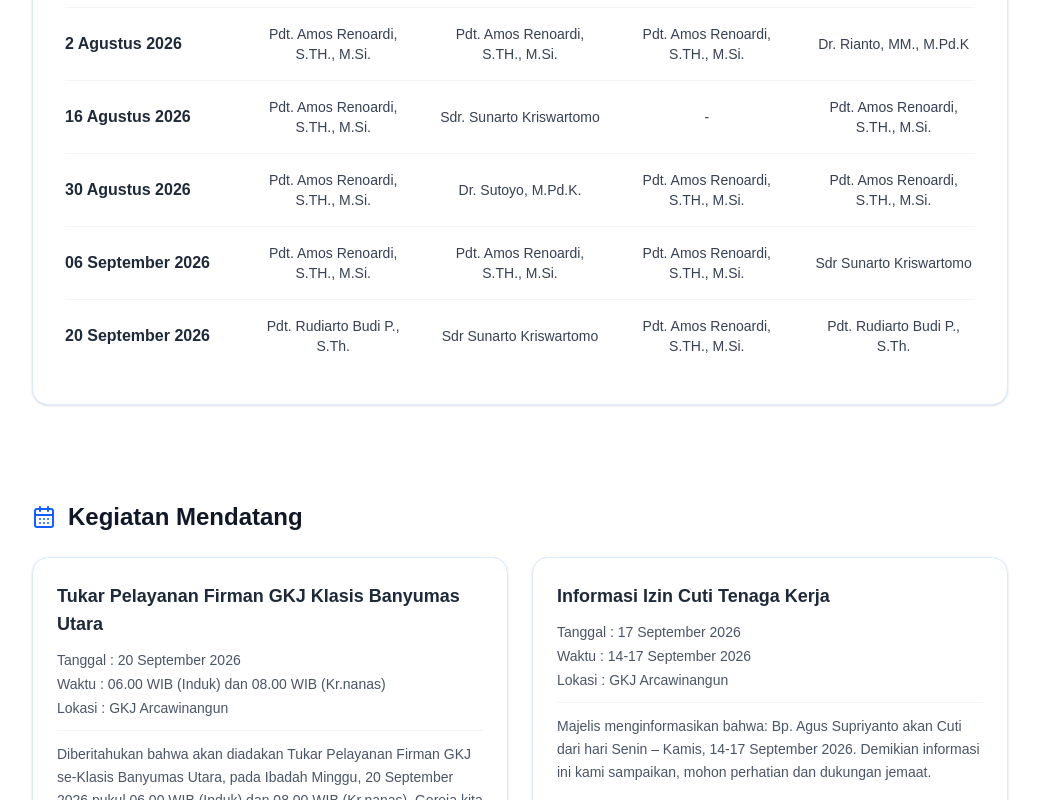
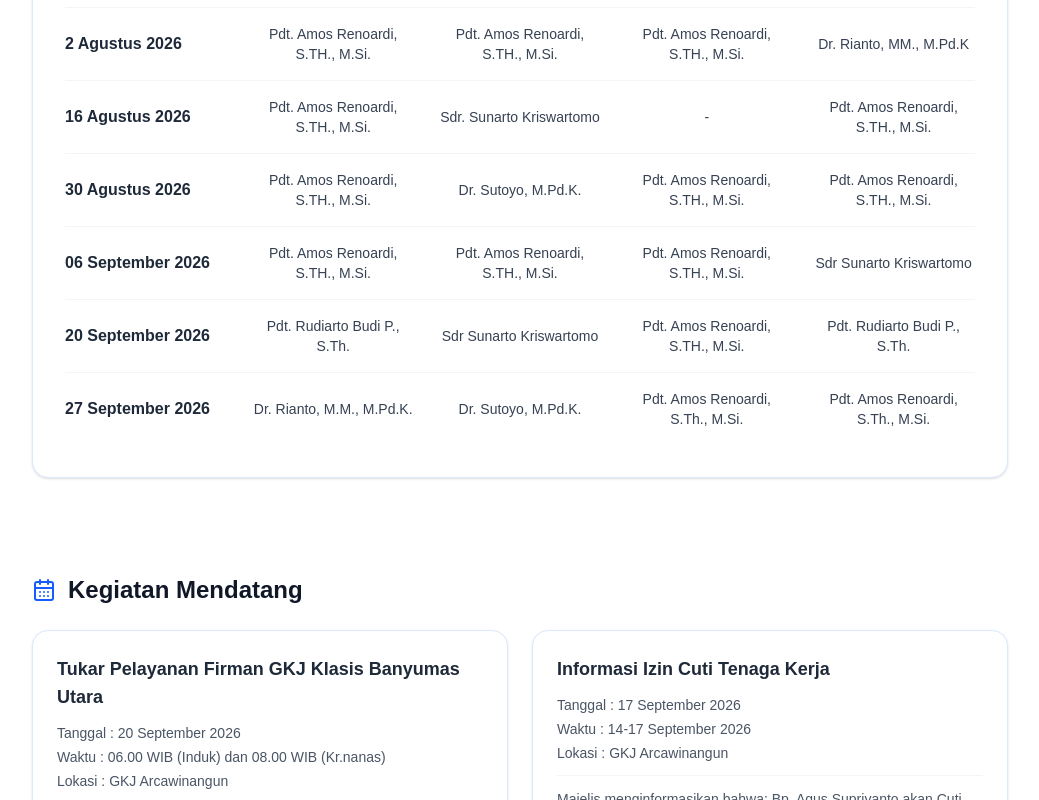
Before and after one commit to jeanAlexsander/gkj-arcawinangun, a Next.js app: page /pengumuman in a window 1280 px wide. Shown: the part 1028-1828 px from the top of the page, without its empty margins (120-1159 px from the left). Built offline with nearby package versions, Linux system fonts and the light colour scheme.

Commit message:
Update pengumuman page

```diff
--- a/src/app/pengumuman/page.js
+++ b/src/app/pengumuman/page.js
@@ -161,6 +161,15 @@
                       "Pdt. Rudiarto Budi P., S.Th.",
                     ],
                   },
+                  {
+                    tanggal: "27 September 2026",
+                    pendeta: [
+                      "Dr. Rianto, M.M., M.Pd.K.",
+                      "Dr. Sutoyo, M.Pd.K.",
+                      "Pdt. Amos Renoardi, S.Th., M.Si.",
+                      "Pdt. Amos Renoardi, S.Th., M.Si. ",
+                    ],
+                  },
                 ].map((item, index) => (
                   <div
                     key={index}
```
